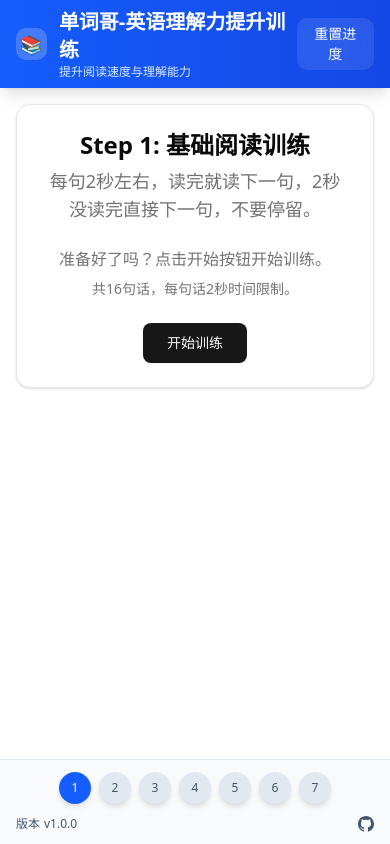
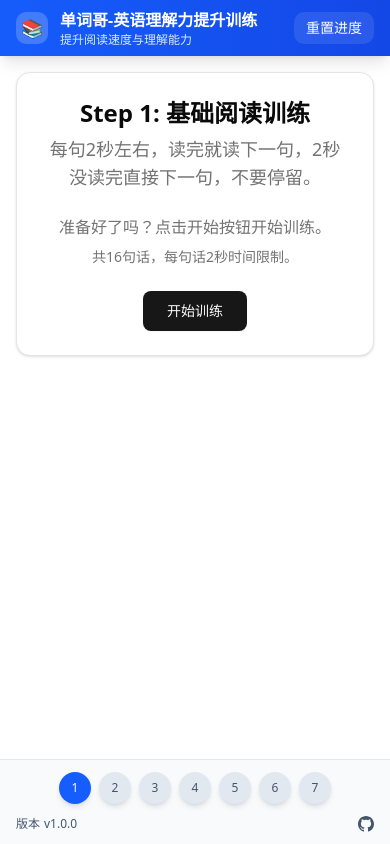
Before and after one commit to AHGGG/vibe-english-understanding, a React (Vite) app: page / in a window 390 px wide. Built offline with nearby package versions, Linux system fonts and the light colour scheme.

Commit message:
chore: change header font size

```diff
--- a/src/App.tsx
+++ b/src/App.tsx
@@ -137,7 +137,7 @@
             <span className="text-lg">📚</span>
           </div>
           <div>
-            <h1 className="text-xl md:text-2xl font-bold">单词哥-英语理解力提升训练</h1>
+            <h1 className="text-base md:text-xl lg:text-2xl font-bold">单词哥-英语理解力提升训练</h1>
             <p className="text-blue-100 text-xs md:text-sm">提升阅读速度与理解能力</p>
           </div>
         </div>
```
